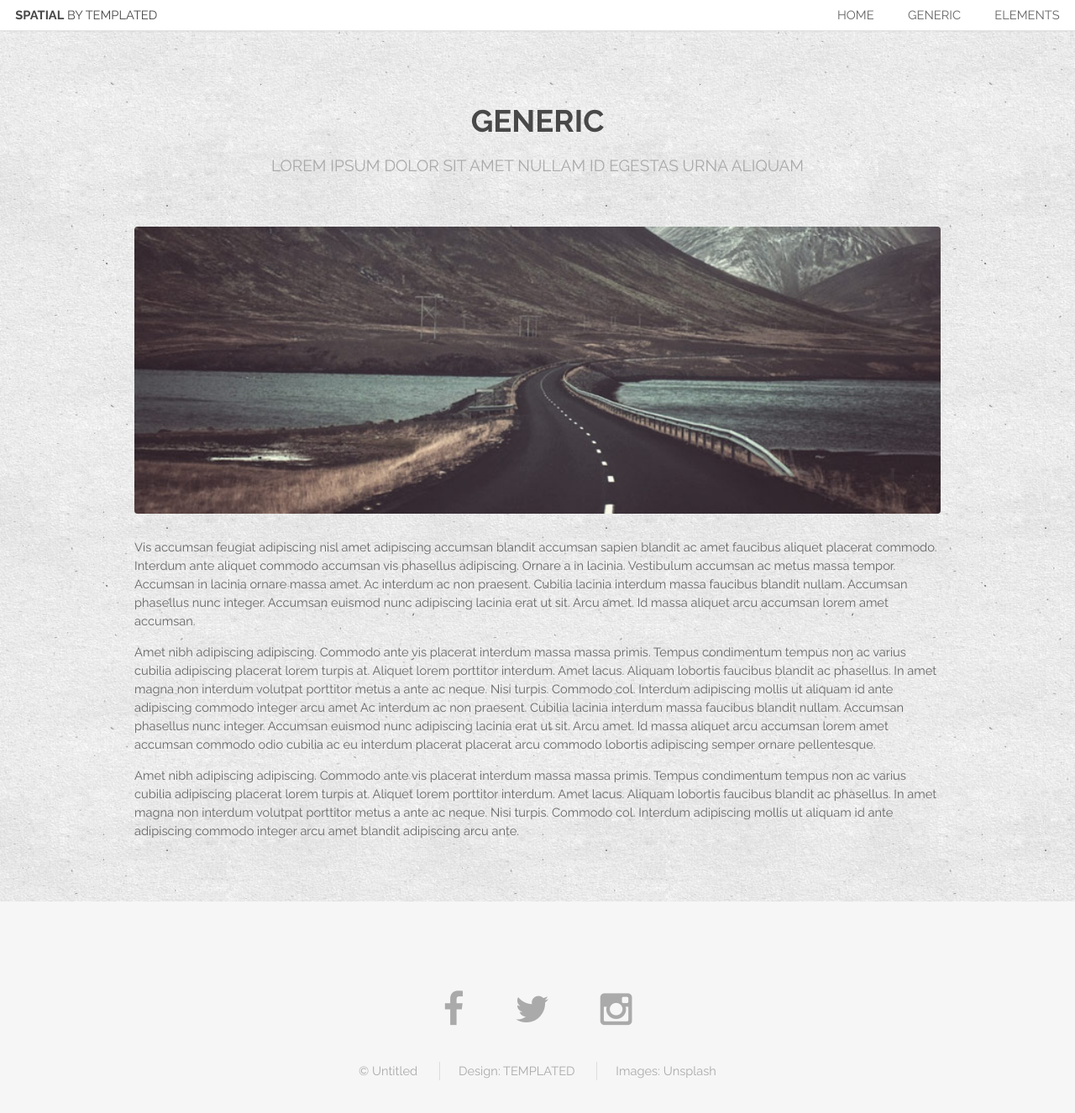
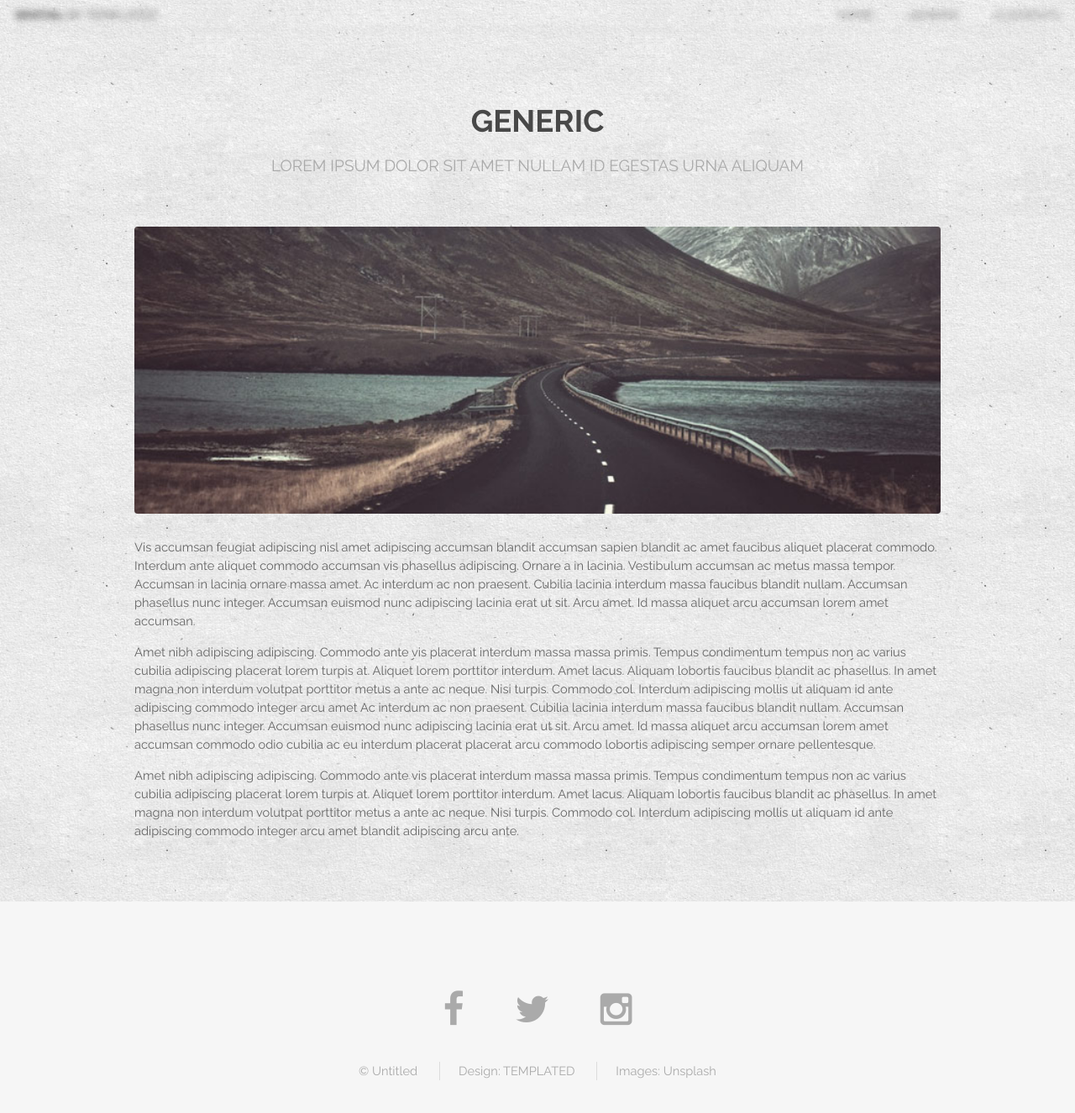
Before and after one commit to jbmcmahan/jbmcmahan.github.io, a Jekyll site: the page generic.html, which Jekyll copies as it is, in a window 1280 px wide and 1400 px high. Shown: the top 1326 px of the window at 84% size. Built offline with Jekyll 4.4.1, drawn with Linux system fonts in a browser that asks for light colours.

Commit message:
background blur

```diff
--- a/css/style.css
+++ b/css/style.css
@@ -938,7 +938,8 @@
 	}
 
 	#header {
-		background-color: #fff;
+		/*background-color: #fff;*/
+		background: inherit;
 		border-bottom: solid 1px rgba(144, 144, 144, 0.25);
 		box-shadow: 0px 0.0375em 0.125em 0px rgba(0, 0, 0, 0.05);
 		color: #484848;
@@ -952,6 +953,8 @@
 		top: 0;
 		width: 100%;
 		z-index: 10000;
+		-webkit-filter: blur(4px);
+		filter: blur(4px);
 	}
 
 		#header h1 {
```
